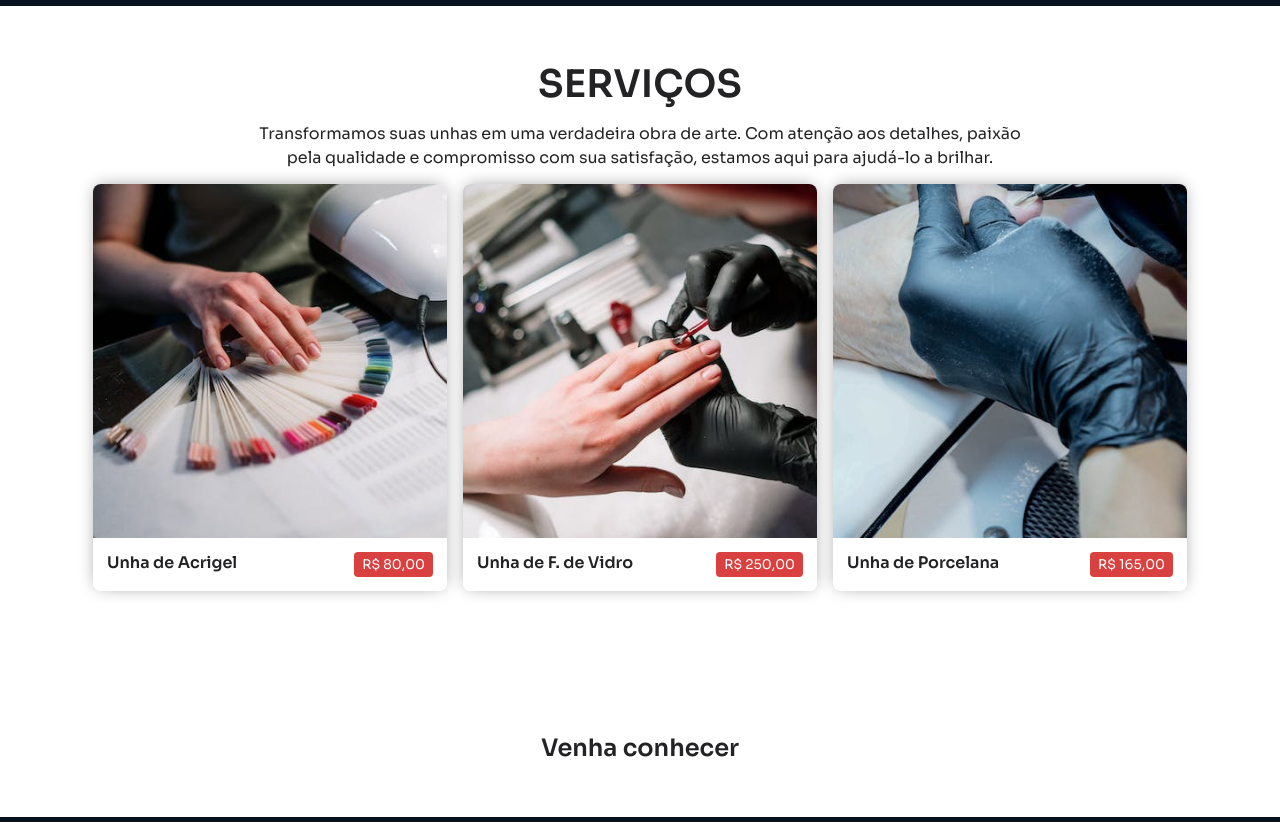
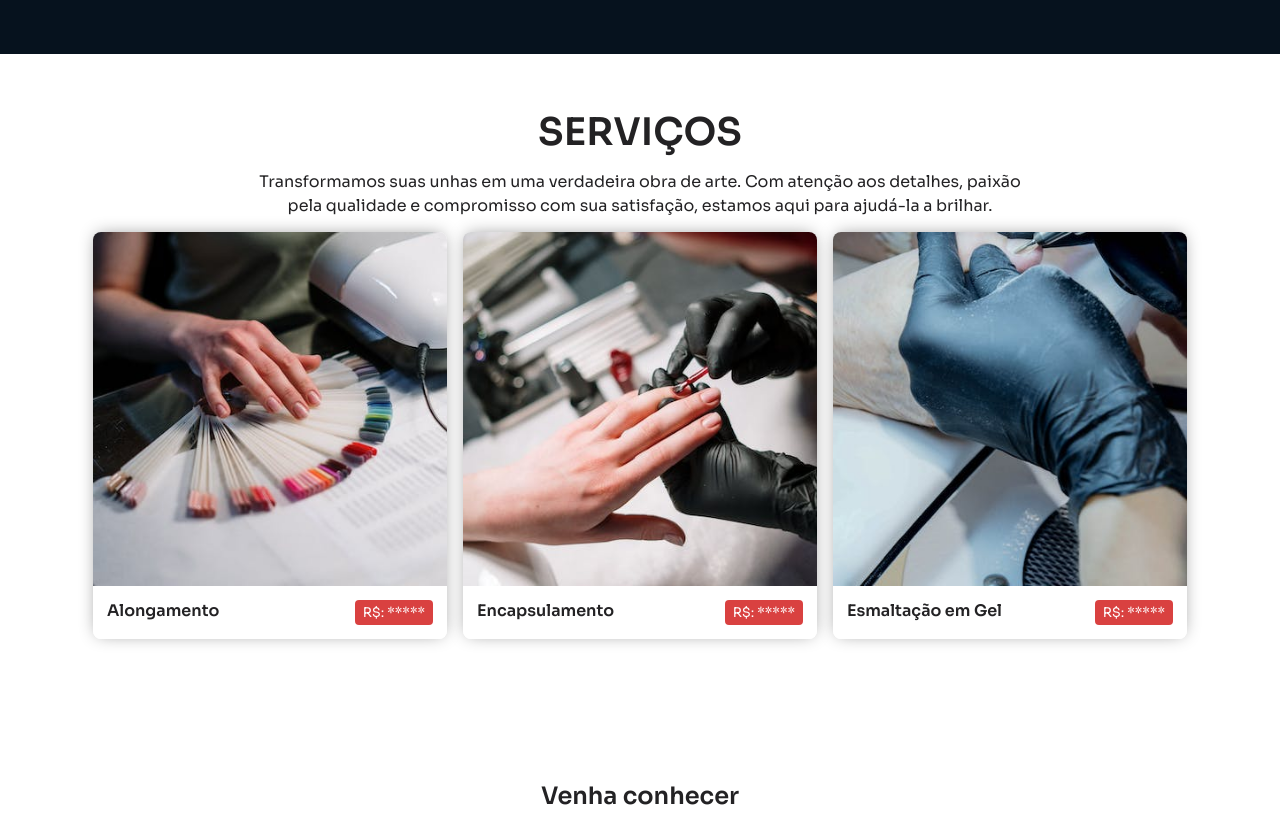
Before and after one commit to EdipoAlves/maysa-nail-designer, a plain HTML site: page index.html in a window 1280 px wide. Shown: the part 1720-2542 px from the top of the page. Drawn offline with nearby package versions, Linux system fonts and the light colour scheme; grey boxes are pictures that could not be loaded.

Commit message:
Mudando conteúdo sobre e ajustando valores

```diff
--- a/index.html
+++ b/index.html
@@ -55,7 +55,7 @@
             <!-- HERO -->
             <main class="hero container"   data-aos="fade-up" data-aos-delay="500">
                 <h1>Especialista em fibra de vidro</h1>
-                <p>Horário de funcionamento: 09:00 às 19:00 hs!</p>
+                <p>Horário de funcionamento: 08:00 às 19:00 hs!</p>
                 <a href="https://api.whatsapp.com/send/?phone=553898230379&text=Ol%C3%A1+Maysa%2C+quero+agendar+meu+alongamento.+&type=phone_number&app_absent=0" class="button-contact" target="_blank" >Agendar Horário</a>
             </main>
         </header>
@@ -77,8 +77,9 @@
             data-aos="zoom-out-left" data-aos-delay="250"
         >
             <h2>Sobre</h2>
-            <p>Maysa Nail Designer é uma profissional talentosa e dedicada que se destaca na área de design de unhas. Com um olhar aguçado para a moda e uma paixão pela arte das unhas, Maysa é reconhecida por seu trabalho excepcional na criação de designs personalizados e exclusivos para seus clientes. Sua habilidade vai além da simples aplicação de esmaltes e cuidados básicos com as unhas. Maysa é uma verdadeira artista quando se trata de criar designs sofisticados, desde nail art elegante até estilos mais ousados e criativos. Ela está sempre atualizada com as últimas tendências em unhas e investe tempo em aprimoramento de suas técnicas, garantindo que seus clientes obtenham resultados impecáveis. Além disso, a Maysa prioriza a higiene e a segurança, garantindo que os produtos e equipamentos que utilizam sejam de alta qualidade e estejam de acordo com as normas de saúde e segurança. Seu comprometimento em proporcionar uma experiência excepcional e resultados de alta qualidade a tornar uma escolha confiável para quem busca cuidados com as unhas que vão além do comum.
-            Se você procura por uma Nail Designer talentosa, apaixonada e dedicada, Maysa é a profissional ideal para elevar o visual de suas unhas e destacar sua beleza de uma maneira única e personalizada.</p>
+            <!-- <p>Maysa Nail Designer é uma profissional talentosa e dedicada que se destaca na área de design de unhas. Com um olhar aguçado para a moda e uma paixão pela arte das unhas, Maysa é reconhecida por seu trabalho excepcional na criação de designs personalizados e exclusivos para seus clientes. Sua habilidade vai além da simples aplicação de esmaltes e cuidados básicos com as unhas. Maysa é uma verdadeira artista quando se trata de criar designs sofisticados, desde nail art elegante até estilos mais ousados e criativos. Ela está sempre atualizada com as últimas tendências em unhas e investe tempo em aprimoramento de suas técnicas, garantindo que seus clientes obtenham resultados impecáveis. Além disso, a Maysa prioriza a higiene e a segurança, garantindo que os produtos e equipamentos que utilizam sejam de alta qualidade e estejam de acordo com as normas de saúde e segurança. Seu comprometimento em proporcionar uma experiência excepcional e resultados de alta qualidade a tornar uma escolha confiável para quem busca cuidados com as unhas que vão além do comum.
+            Se você procura por uma Nail Designer talentosa, apaixonada e dedicada, Maysa é a profissional ideal para elevar o visual de suas unhas e destacar sua beleza de uma maneira única e personalizada.</p> -->
+            <p>Olá, sou a Maysa! Uma nail designer apaixonada por unhas artísticas e criativas. Comecei minha  carreira em 2019, quando fiz um curso profissionalizante de manicure e pedicure. Desde então, tenho me especializado em diversas técnicas de nail art, como <strong>alongamento</strong>, <strong>encapsulamento</strong>, <strong>esmaltação em gel</strong>, <strong>blindagem</strong>, e muito mais. Estou sempre antenada nas tendências e novidades do mundo das unhas, buscando me atualizar e oferecer o melhor serviço para minhas clientes. Atendo em meu próprio espaço, um ambiente aconchegante e higienizado, onde utilizo produtos e equipamentos de qualidade e sigo todos os protocolos, garantindo que estejam de acordo com as normas de saúde e biossegurança. Também ofereço atendimento domiciliar, para maior comodidade e praticidade das minhas clientes. Meu objetivo é proporcionar um momento de beleza e bem-estar, valorizando o estilo e a personalidade de cada uma. Aquí no meu website, você pode conhecer mais sobre o meu trabalho, ver fotos das unhas incríveis, conferir os preços e promoções, agendar o seu horário e entrar em contato comigo. Você também pode seguir as minhas redes sociais, onde compartilho dicas, inspirações e novidades sobre o universo das unhas. Se você procura por uma Nail Designer talentosa, apaixonada e dedicada, sou a profissional ideal para elevar o visual de suas unhas e destacar sua beleza de uma maneira única e personalizada.</p>
             <p class="cor">Horário de funcionamento: <strong>09:00</strong> ás <strong>19:00</strong> hs.</p>
         </div>
 
@@ -90,42 +91,42 @@
    <section class="services">
         <div class="services-content container">
         <h2>Serviços</h2>
-        <p>Transformamos suas unhas em uma verdadeira obra de arte. Com atenção aos detalhes, paixão pela qualidade e compromisso com sua satisfação, estamos aqui para ajudá-lo a brilhar.</p>
+        <p>Transformamos suas unhas em uma verdadeira obra de arte. Com atenção aos detalhes, paixão pela qualidade e compromisso com sua satisfação, estamos aqui para ajudá-la a brilhar.</p>
         </div>
         <section class="haircuts">
             <div class="haircut" data-aos="fade-up" data-aos-delay="150">
                 <img
                 src="assets/service1.png"
-                alt="Unha de Acrigell"
+                alt="Alongamento."
                 />
                 <div class="haircut-info">
-                <strong>Unha de Acrigel</strong>
+                <strong>Alongamento</strong>
                 <button>
-                    R$ 80,00
+                    R$: *****
                 </button>
                 </div>
             </div>
             <div class="haircut" data-aos="fade-up" data-aos-delay="300">
                 <img
                 src="assets/service2.png"
-                alt="Unha de Fibra de Vidro"
+                alt="Encapsulamento."
                 />
                 <div class="haircut-info">
-                <strong>Unha de F. de Vidro</strong>
+                <strong>Encapsulamento</strong>
                 <button>
-                    R$ 250,00
+                    R$: *****
                 </button>
                 </div>
         </div>
         <div class="haircut" data-aos="fade-up" data-aos-delay="450">
                 <img
                 src="assets/service3.png"
-                alt="Unha de Porcelana"
+                alt="Esmaltação em Gel."
                 />
                 <div class="haircut-info">
-                <strong>Unha de Porcelana</strong>
+                <strong>Esmaltação em Gel</strong>
                 <button>
-                    R$ 165,00
+                    R$: *****
                 </button>
                 </div>
         </div>
```
